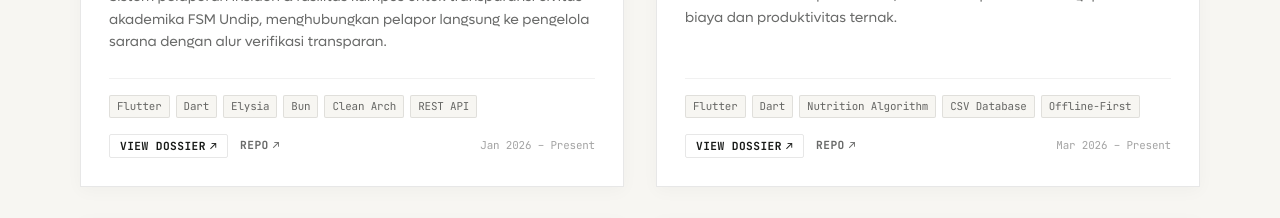
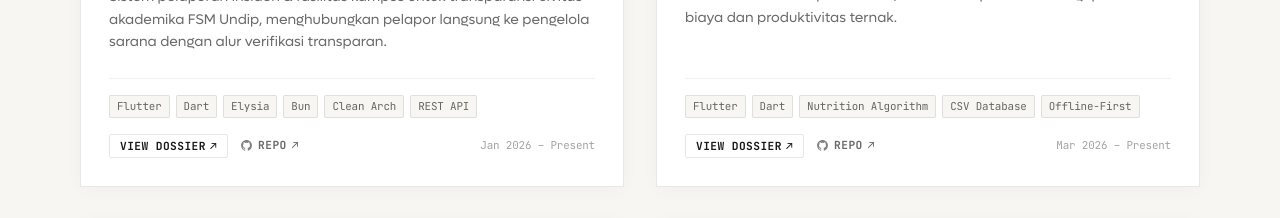
Before and after one commit to intxdv/adventure-log, a React (Vite) app: page / in a window 1280 px wide. Shown: the part 2620-2838 px from the top of the page. Built offline with nearby package versions, Linux system fonts and the light colour scheme.

Commit message:
feat(expeditions): add github icon to card repository link

```diff
--- a/src/components/SelectedExpeditions.css
+++ b/src/components/SelectedExpeditions.css
@@ -326,13 +326,24 @@
   text-decoration: none;
   display: inline-flex;
   align-items: center;
-  gap: 4px;
+  gap: 5px;
   transition: color 0.2s ease, transform 0.2s ease;
 }
 
 .exp-card-link:hover {
   color: var(--color-olive);
   transform: translateX(2px);
+}
+
+.exp-card-github-icon {
+  flex-shrink: 0;
+  opacity: 0.85;
+  transition: transform 0.2s ease, opacity 0.2s ease;
+}
+
+.exp-card-link:hover .exp-card-github-icon {
+  opacity: 1;
+  transform: scale(1.1);
 }
 
 .exp-card-period {
--- a/src/components/SelectedExpeditions.tsx
+++ b/src/components/SelectedExpeditions.tsx
@@ -275,6 +275,20 @@
             onClick={(e) => e.stopPropagation()}
             title={`Inspect repository for ${expedition.title}`}
           >
+            <svg
+              className="exp-card-github-icon"
+              width="13"
+              height="13"
+              viewBox="0 0 24 24"
+              fill="currentColor"
+              aria-hidden="true"
+            >
+              <path
+                fillRule="evenodd"
+                clipRule="evenodd"
+                d="M12 2C6.477 2 2 6.484 2 12.017c0 4.425 2.865 8.18 6.839 9.504.5.092.682-.217.682-.483 0-.237-.008-.868-.013-1.703-2.782.605-3.369-1.343-3.369-1.343-.454-1.158-1.11-1.466-1.11-1.466-.908-.62.069-.608.069-.608 1.003.07 1.53 1.032 1.53 1.032.892 1.53 2.341 1.088 2.91.832.092-.647.35-1.088.636-1.338-2.22-.253-4.555-1.113-4.555-4.951 0-1.093.39-1.988 1.029-2.688-.103-.253-.446-1.272.098-2.65 0 0 .84-.27 2.75 1.026A9.564 9.564 0 0112 6.844c.85.004 1.705.115 2.504.337 1.909-1.296 2.747-1.027 2.747-1.027.546 1.379.202 2.398.1 2.651.64.7 1.028 1.595 1.028 2.688 0 3.848-2.339 4.695-4.566 4.943.359.309.678.92.678 1.855 0 1.338-.012 2.419-.012 2.747 0 .268.18.58.688.482A10.019 10.019 0 0022 12.017C22 6.484 17.522 2 12 2z"
+              />
+            </svg>
             <span>REPO</span>
             <span aria-hidden="true">↗</span>
           </a>
```
